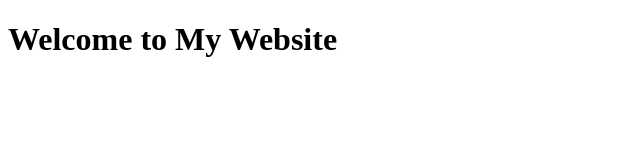
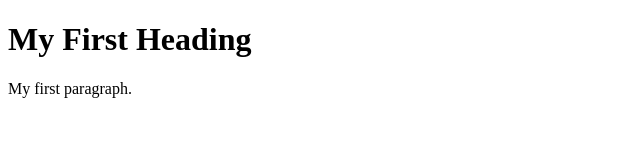
Before and after one commit to JaylonSwan/JaylonSwan.github.io, a plain HTML site: page index.html in a window 1280 px wide. Shown: the whole page, without its empty margins (0-640 px from the left). Drawn offline with Linux system fonts and the light colour scheme.

Commit message:
Update index.html

```diff
--- a/index.html
+++ b/index.html
@@ -1,9 +1,9 @@
 <!DOCTYPE html>
-<html lang="en">
-  <head>
-    <title>Jaylon Swanson</title>
-  </head>
-  <body>
-        <h1>Welcome to My Website</h1>
-  </body>
+<html>
+<body>
+
+<h1>My First Heading</h1>
+<p>My first paragraph.</p>
+
+</body>
 </html>
```
